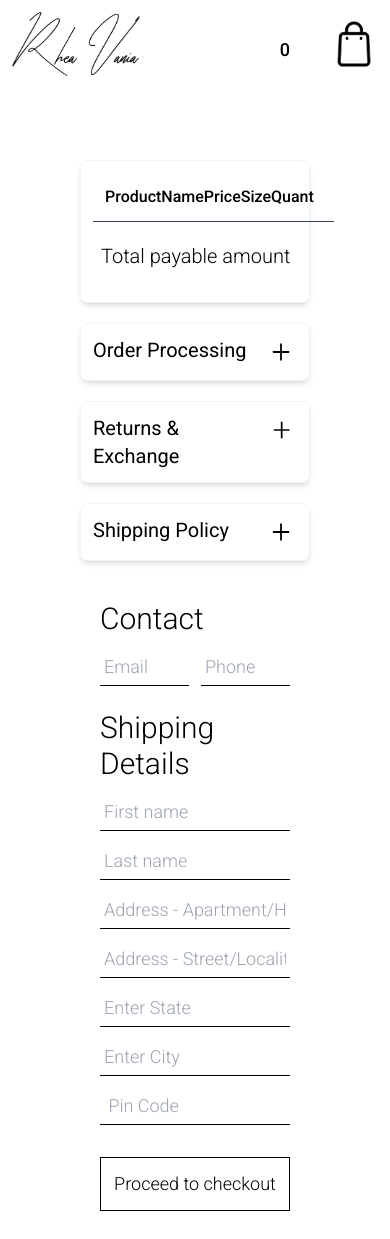
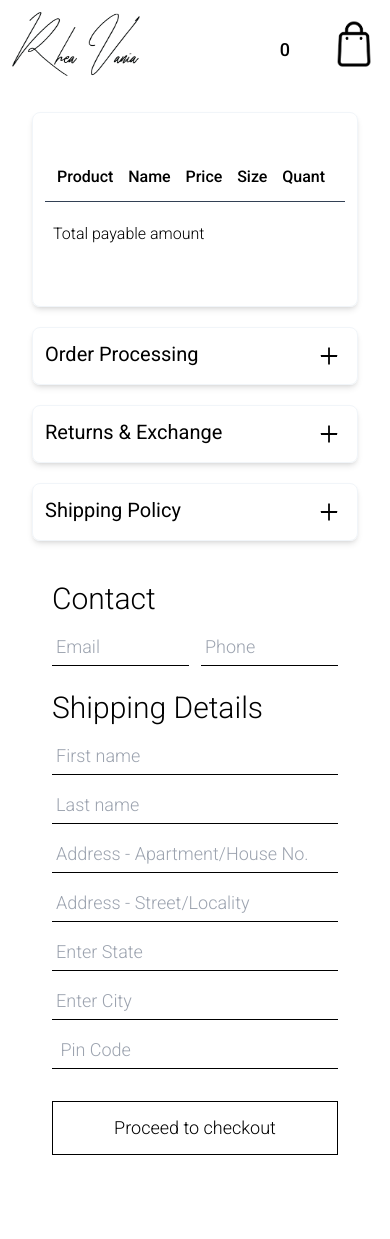
Before and after one commit to AnuragAmbekar741/Ecom-React-Tailwind, a Next.js app: page /CartPage in a window 390 px wide. After the commit the page ends 1183 px from the top, so only its background shows below. Built offline with nearby package versions, Linux system fonts and the light colour scheme.

Commit message:
cart page responsiveness

```diff
--- a/app/CartPage/page.tsx
+++ b/app/CartPage/page.tsx
@@ -15,7 +15,7 @@ const page = () => {
   const Cart = useRecoilValue(cartState)
   console.log(Cart)
   return (
-    <div className='pt-40 px-20 md:grid lg:flex'>
+    <div className='pt-28 px-8 sm:pt-40 sm:px-20 md:grid lg:flex'>
       <div className='w-full lg:w-3/6'>
         <CartProductContainer/>
         <PolicyViewer policyName='Order Processing' policy={OrderProcessing}/>
--- a/components/CartPage/CartProd.tsx
+++ b/components/CartPage/CartProd.tsx
@@ -71,13 +71,13 @@ const CartProd:React.FC <CartProdProps> = ({product}) => {
         <Image src={cartIcon} width={70} height={70} alt='' onClick={()=>router.push(`/ProductDetails/?id=${id}`)}/>
 
         <div>
-          {name.split(' ').map(word=><h3 className='text-md font-light'>{word}</h3>)}
+          {name.split(' ').map(word=><h3 className='xs:text-sm sm:text-md font-light'>{word}</h3>)}
         </div>
         <h3 className='text-md font-light'>{price}</h3>
         <div>
-          {size?.split(' ').map(word=><h3 className='text-md font-light'>{word}</h3>)}
+          {size?.split(' ').map(word=><h3 className='xs:text-sm sm:text-md font-light'>{word}</h3>)}
         </div>
-        <div className='text-xl font-light flex pr-5'>
+        <div className='text-xl font-light flex pl-3 md:pl-0 sm:pr-5'>
           <AiOutlineMinus
             className={`text-[16px] mt-[0.35rem] mr-2 cursor-pointer`}
             onClick={()=>alterQuant(quantity,'sub')}
--- a/components/CartPage/CartProdContainer.tsx
+++ b/components/CartPage/CartProdContainer.tsx
@@ -16,13 +16,13 @@ const CartProductContainer:React.FC =()=>{
 
 
   return (
-    <div className='grid align-top w-full  shadow-md p-3 rounded-lg border border-slate-100'>
+    <div className='grid align-top w-full shadow-md px-3 py-10 sm:p-3 rounded-lg border border-slate-100'>
       <div className='flex justify-between p-3 pr-5'>
-        <h3 className='text-md font-medium'>Product</h3>
-        <h3 className='text-md font-medium '>Name</h3>
-        <h3 className='text-md font-medium '>Price</h3>
-        <h3 className='text-md font-medium'>Size</h3>
-        <h3 className='text-md font-medium'>Quant</h3>
+        <h3 className='xs:text-sm sm:text-md font-medium'>Product</h3>
+        <h3 className='xs:text-sm sm:text-md font-medium '>Name</h3>
+        <h3 className='xs:text-sm sm:text-md font-medium '>Price</h3>
+        <h3 className='xs:text-sm sm:text-md font-medium'>Size</h3>
+        <h3 className='xs:text-sm sm:text-md font-medium'>Quant</h3>
       </div>
       <div className={`w-full ${cart.length>3?'overflow-y-auto h-[510px]':''} text-left`}>
       {cart.map(item=>{
@@ -32,8 +32,8 @@ const CartProductContainer:React.FC =()=>{
       })}
       </div>
       <div className='flex justify-between py-5 px-2 border-t border-slate-700'>
-        <p className='text-xl font-light'>Total payable amount</p>
-        <p className={`${total>0?'':'hidden'} text-xl font-medium`}>Rs {total}/-</p>
+        <p className='xs:text-md sm:text-xl font-light'>Total payable amount</p>
+        <p className={`${total>0?'':'hidden'} xs:text-md sm:text-xl font-medium`}>Rs {total}/-</p>
       </div>
     </div>
   )
--- a/components/CartPage/UserForm.tsx
+++ b/components/CartPage/UserForm.tsx
@@ -80,9 +80,9 @@ const UserForm:React.FC = () => {
 
 
   return (
-    <div className='text-lg font-light px-5 py-2'>
+    <div className='text-lg font-light px-5 py-2 relative'>
         <TbShoppingBagEdit
-            className={`text-4xl absolute right-28 top-[11.5rem] ${readOnly?'block':'hidden'}`}
+            className={`text-4xl absolute right-5 top-5 ${readOnly?'block':'hidden'}`}
             onClick={()=>setReadOnly(false)}
         />
         <form
--- a/components/TopNavbar.tsx
+++ b/components/TopNavbar.tsx
@@ -84,7 +84,7 @@ const TopNavbar: React.FC = () => {
           </LiaShoppingBagSolid> */}
           <p
                 className={`absolute right-[6.25rem] ${
-                  isLogoHidden ? "top-7 right-[1.85rem] md:top-[3.25rem] md:right-[4.4rem] lg:right-[6.4rem]" : "right-[1.85rem] top-9 md:top-[5rem] md:right-[4.45rem] lg:right-[6.4rem]"
+                  isLogoHidden ? "top-7 right-[1.86rem] md:top-[3.25rem] md:right-[4.4rem] lg:right-[6.4rem]" : "right-[1.86rem] top-9 md:top-[5rem] md:right-[4.45rem] lg:right-[6.4rem]"
                 }
                 ${isLogoHidden ? 'flex' : 'flex'}
                 text-lg font-medium cursor-pointer`}
```
